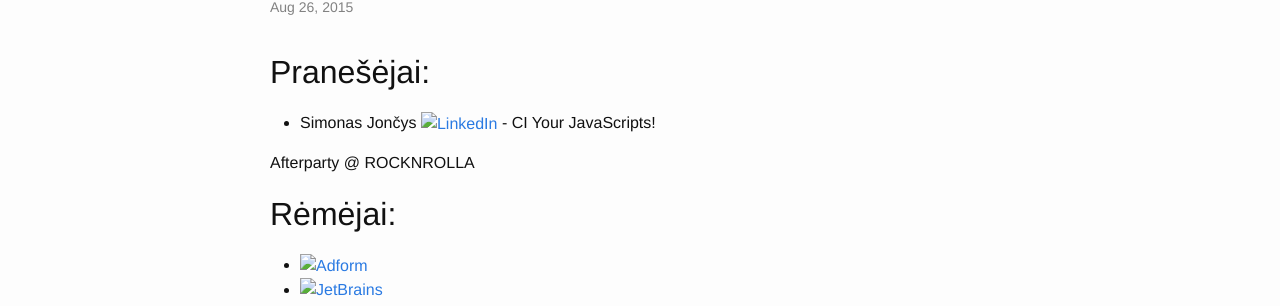
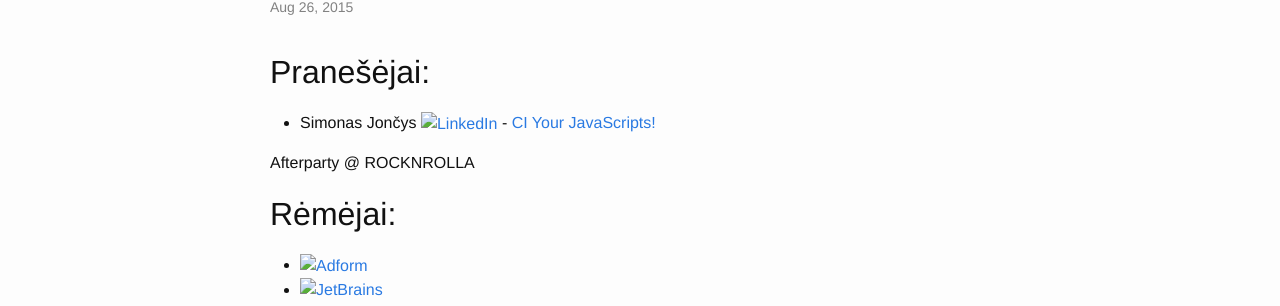
Before and after one commit to kaunasjs/website, a Jekyll site: the page built from _posts/2015-08-26-susitikimas-#9.markdown, in a window 1280 px wide. Shown: the part 164-470 px from the top of the page. Built offline with Jekyll 4.4.1, drawn with Linux system fonts in a browser that asks for light colours.

Commit message:
Add link to the slides for my talk

```diff
--- a/_config.yml
+++ b/_config.yml
@@ -9,5 +9,8 @@ url: "http://kaunasjs.lt" # the base hostname & protocol for your site
 twitter_username: kaunasjs
 github_username:  kaunasjs
 
+# Publish posts with a future date
+future: true
+
 # Build settings
 markdown: kramdown
--- a/_posts/2015-08-26-susitikimas-#9.markdown
+++ b/_posts/2015-08-26-susitikimas-#9.markdown
@@ -7,7 +7,7 @@ event_url: https://www.eventbrite.com/e/kaunas-js-meetup-9-tickets-18188289664
 categories: jekyll update
 ---
 ## Pranešėjai:
-  * Simonas Jončys [![LinkedIn](img/icon-linkedin.png)](https://lt.linkedin.com/in/joncys) - CI Your JavaScripts!
+  * Simonas Jončys [![LinkedIn](img/icon-linkedin.png)](https://lt.linkedin.com/in/joncys) - [CI Your JavaScripts!](https://speakerdeck.com/joncys/ci-your-javascripts)
 
   Afterparty @ ROCKNROLLA
 
```
